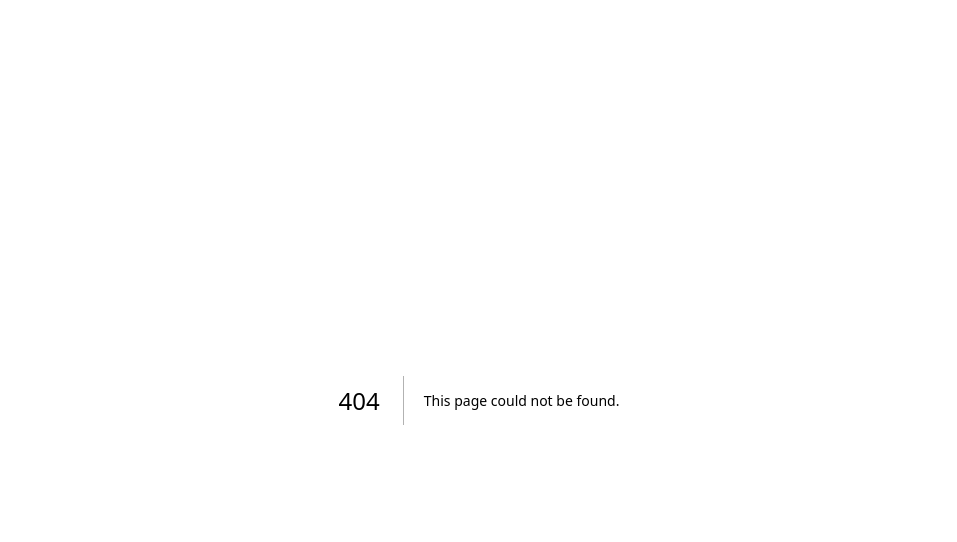
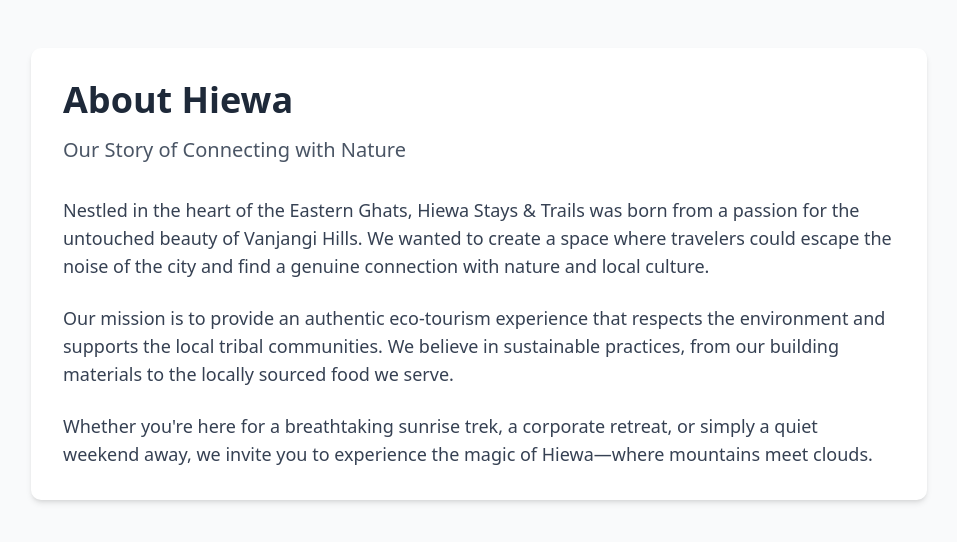
Before and after one commit to HiewaStays/project_3.0, a Next.js app: page /about in a window 1280 px wide. Before the commit this address had no page. Shown: the top 542 px of the page, without its empty margins (161-1118 px from the left). Built offline with nearby package versions, Linux system fonts and the light colour scheme.

Commit message:
Create page.tsx

```diff
--- /dev/null
+++ b/app/about/page.tsx
@@ -0,0 +1,34 @@
+// This is the main component for the About Us page.
+export default function AboutPage() {
+  return (
+    // Main container for the page content.
+    <main className="min-h-screen bg-gray-50 p-8 md:p-12">
+      <div className="max-w-4xl mx-auto bg-white rounded-lg shadow-md p-8">
+
+        {/* Page Title */}
+        <h1 className="text-4xl font-bold text-gray-800 mb-4">
+          About Hiewa
+        </h1>
+
+        {/* Subtitle */}
+        <p className="text-xl text-gray-600 mb-8">
+          Our Story of Connecting with Nature
+        </p>
+
+        {/* Main Content Section */}
+        <div className="text-lg text-gray-700 space-y-6">
+          <p>
+            Nestled in the heart of the Eastern Ghats, Hiewa Stays & Trails was born from a passion for the untouched beauty of Vanjangi Hills. We wanted to create a space where travelers could escape the noise of the city and find a genuine connection with nature and local culture.
+          </p>
+          <p>
+            Our mission is to provide an authentic eco-tourism experience that respects the environment and supports the local tribal communities. We believe in sustainable practices, from our building materials to the locally sourced food we serve.
+          </p>
+          <p>
+            Whether you're here for a breathtaking sunrise trek, a corporate retreat, or simply a quiet weekend away, we invite you to experience the magic of Hiewa—where mountains meet clouds.
+          </p>
+        </div>
+
+      </div>
+    </main>
+  );
+}
```
